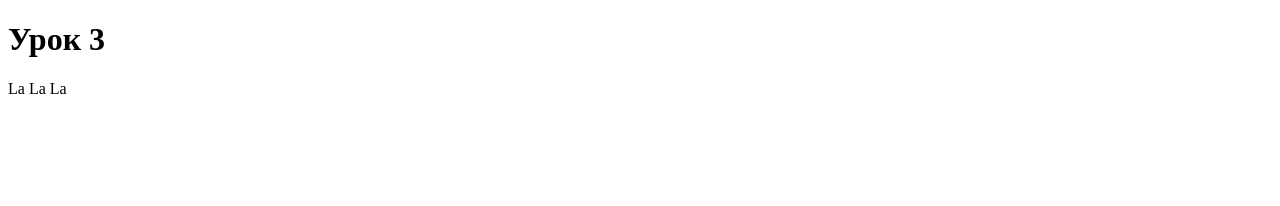
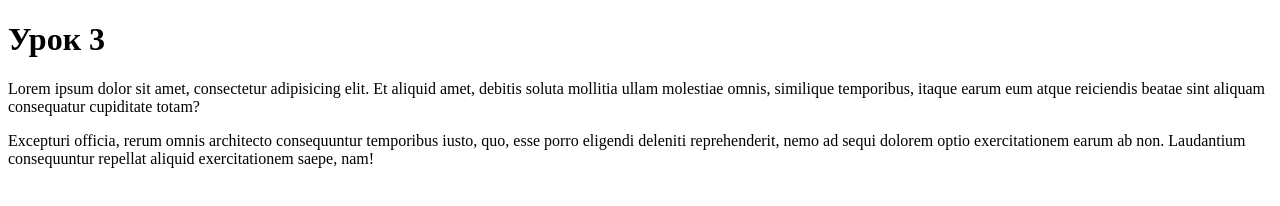
Before and after one commit to jaroma/siteGit, a plain HTML site: page index.html in a window 1280 px wide. Drawn offline with Linux system fonts and the light colour scheme.

Commit message:
3 commit

```diff
--- a/index.html
+++ b/index.html
@@ -7,6 +7,7 @@
 </head>
 <body>
 	<h1>Урок 3</h1>
-	<p>La La La</p>
+	<p>Lorem ipsum dolor sit amet, consectetur adipisicing elit. Et aliquid amet, debitis soluta mollitia ullam molestiae omnis, similique temporibus, itaque earum eum atque reiciendis beatae sint aliquam consequatur cupiditate totam?</p>
+	<p>Excepturi officia, rerum omnis architecto consequuntur temporibus iusto, quo, esse porro eligendi deleniti reprehenderit, nemo ad sequi dolorem optio exercitationem earum ab non. Laudantium consequuntur repellat aliquid exercitationem saepe, nam!</p>
 </body>
 </html>
```
